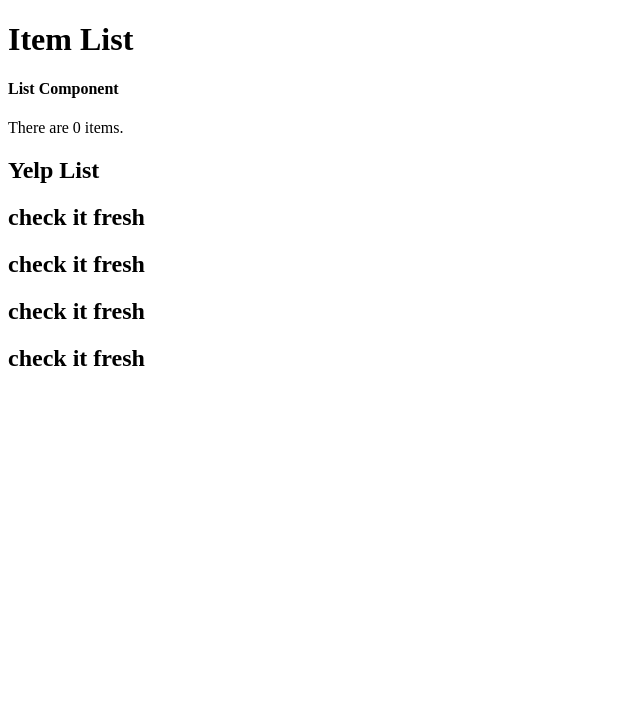
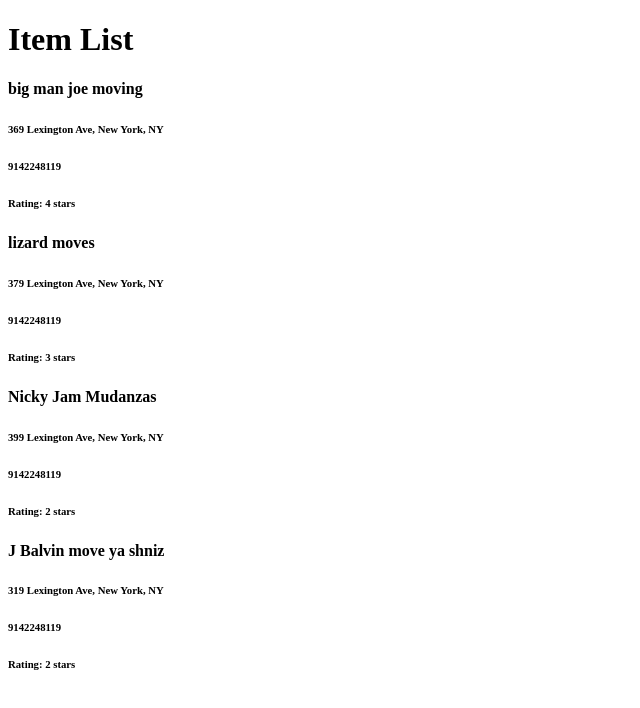
Before and after one commit to team-middleton/team-middleton, a React app: page / in a window 1280 px wide. Shown: the top 708 px of the page, without its empty margins (0-640 px from the left). Built offline with nearby package versions, Linux system fonts and the light colour scheme; the HTML template or start-up script is replaced by a standard one.

Commit message:
saved changes, added fields to our help data

```diff
--- a/react-client/src/components/List.jsx
+++ /dev/null
@@ -1,12 +0,0 @@
-import React from 'react';
-import ListItem from './ListItem.jsx';
-
-const List = (props) => (
-  <div>
-    <h4> List Component </h4>
-    There are { props.items.length } items.
-    { props.items.map(item => <ListItem item={item}/>)}
-  </div>
-)
-
-export default List;
--- a/react-client/src/components/ListItem.jsx
+++ /dev/null
@@ -1,9 +0,0 @@
-import React from 'react';
-
-const ListItem = (props) => (
-  <div>
-    { props.item.description }
-  </div>
-)
-
-export default ListItem;
--- a/react-client/src/components/YelpList.jsx
+++ b/react-client/src/components/YelpList.jsx
@@ -20,12 +20,10 @@
       console.log(this.state.YelpList);
     return (
     <div>
-      <h2> Yelp List</h2>
 
       {this.state.YelpList.map((business, i) =>
 
-
-          < YelpListItem  key={business.name} />
+          < YelpListItem  key={business.name} business={business} />
       )}
 
     </div>)
--- a/react-client/src/components/YelpListItem.jsx
+++ b/react-client/src/components/YelpListItem.jsx
@@ -2,10 +2,15 @@
 import ReactDOM from 'react-dom';
 
 function YelpListItem (props) {
-    console.log('are we runnign yelpw list item')
     return (
         <div>
-            <h2> check it fresh </h2>
+            <h4> {props.business.name} </h4>
+            <h6> {props.business.address.address+", "}
+                {props.business.address.city+", "}
+                {props.business.address.state} </h6>
+            <h6> {props.business.phone}</h6>
+            <h6> Rating: <span></span> {props.business.rating}<span></span> stars </h6>
+
         </div>
 
     )
--- a/react-client/src/index.jsx
+++ b/react-client/src/index.jsx
@@ -1,7 +1,7 @@
 import React from 'react';
 import ReactDOM from 'react-dom';
 import $ from 'jquery';
-import List from './components/List.jsx';
+
 import YelpList from './components/YelpList.jsx';
 
 class App extends React.Component {
@@ -19,7 +19,7 @@
   render () {
     return (<div>
       <h1>Item List</h1>
-      <List items={this.state.items}/>
+
       <YelpList />
     </div>)
   }
```
